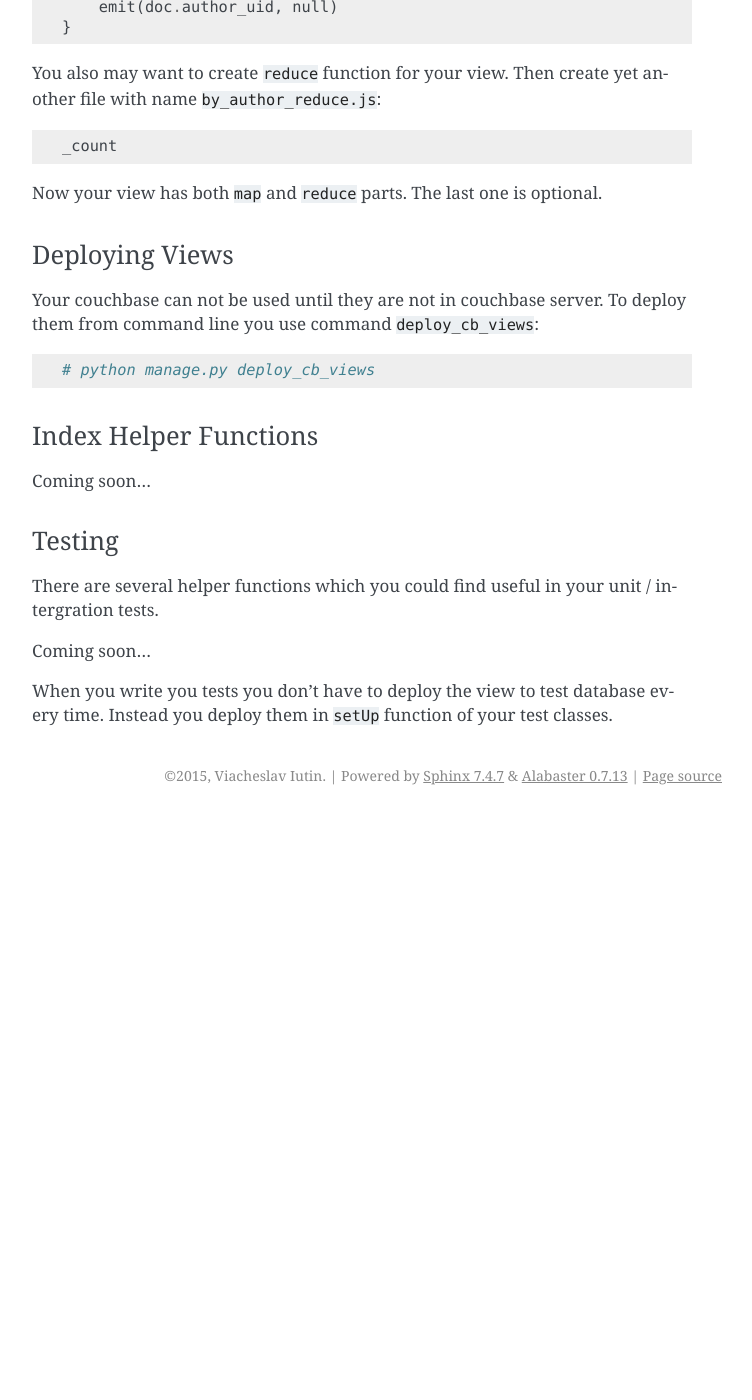
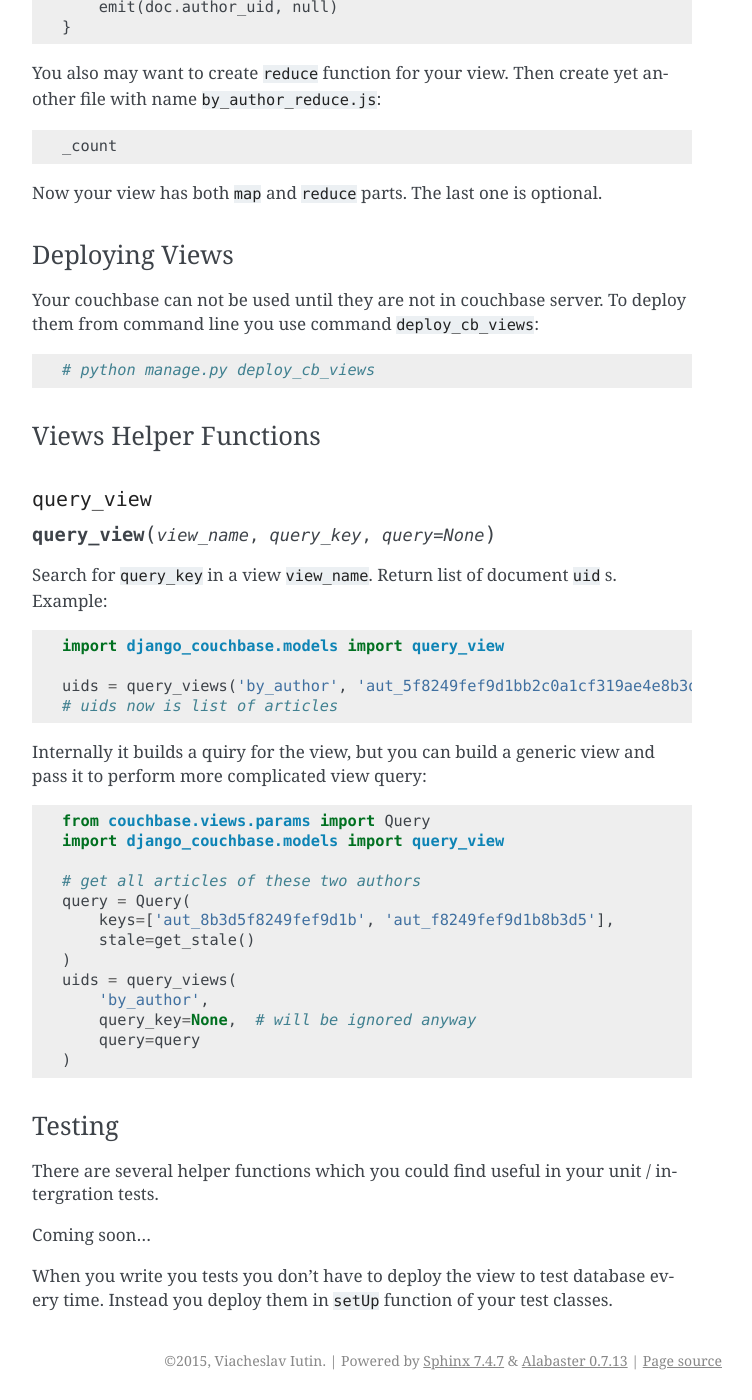
Before and after one commit to smarttradeapp/django_cbtools, a Sphinx documentation site: the page built from docs/tutorial.rst, in a window 1280 px wide and 1400 px high, scrolled down 3829 px. Shown: the whole window, without its empty margins (388-1140 px from the left). Built offline with Sphinx 7.4.7, drawn with Linux system fonts in a browser that asks for light colours; before the commit the page ends 4644 px from its top, so only the background shows below that; some of the changed text lies outside the part shown.

Commit message:
docs: query_view

```diff
--- a/docs/tutorial.rst
+++ b/docs/tutorial.rst
@@ -201,10 +201,39 @@ from command line you use command ``deploy_cb_views``::
     # python manage.py deploy_cb_views
 
 
-Index Helper Functions
+Views Helper Functions
 ----------------------
 
-Coming soon...
+``query_view``
+~~~~~~~~~~~~~~
+
+.. method:: query_view(view_name, query_key, query=None)
+
+Search for ``query_key`` in a view ``view_name``. Return list of
+document ``uid`` s. Example::
+
+    import django_couchbase.models import query_view
+
+    uids = query_views('by_author', 'aut_5f8249fef9d1bb2c0a1cf319ae4e8b3d')
+    # uids now is list of articles
+
+
+Internally it builds a quiry for the view, but you can build a generic view
+and pass it to perform more complicated view query::
+
+    from couchbase.views.params import Query
+    import django_couchbase.models import query_view
+
+    # get all articles of these two authors
+    query = Query(
+        keys=['aut_8b3d5f8249fef9d1b', 'aut_f8249fef9d1b8b3d5'],
+        stale=get_stale()
+    )
+    uids = query_views(
+        'by_author',
+        query_key=None,  # will be ignored anyway
+        query=query
+    )
 
 
 Testing
```
